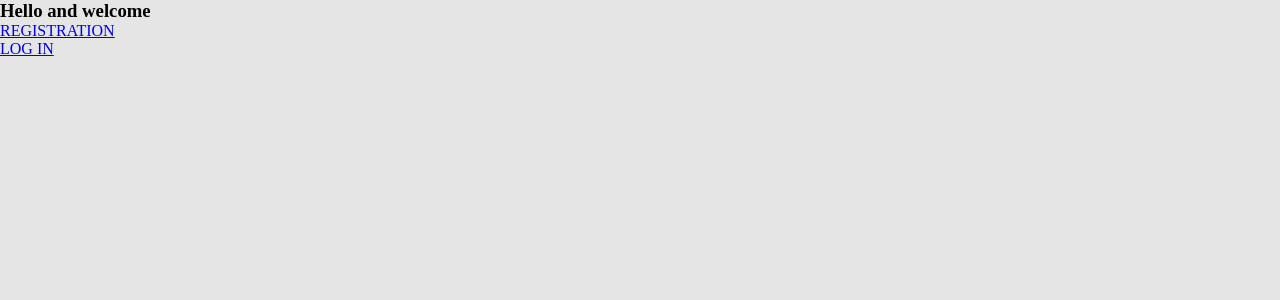
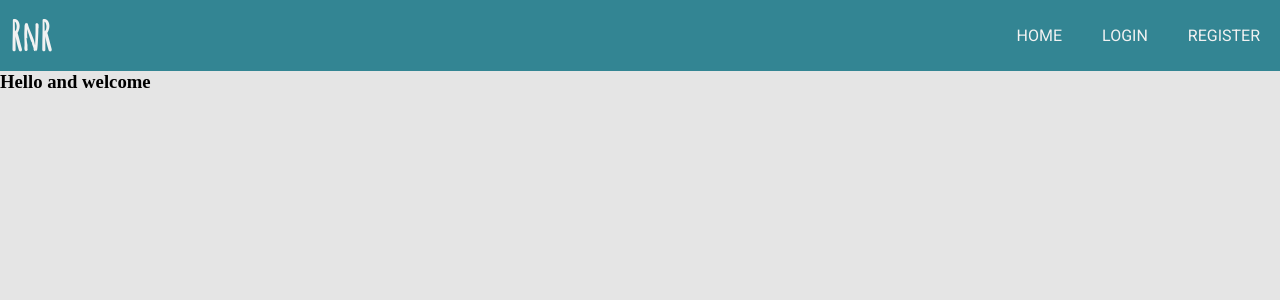
Before and after one commit to Fr1endly/BookClient, a React (Vite) app: page / in a window 1280 px wide. Shown: the top 300 px of the page. Built offline with nearby package versions, Linux system fonts and the light colour scheme; no server answers.

Commit message:
Added redirect after login and registration

```diff
--- a/src/App.css
+++ b/src/App.css
@@ -1,3 +1,7 @@
+@import url('https://fonts.googleapis.com/css?family=Amatic+SC&display=swap');
+@import url('https://fonts.googleapis.com/css?family=Roboto&display=swap');
+
+
 body {
     bACKGROUND:#E5E5E5;
 }
@@ -18,3 +22,28 @@ body {
     font-size: 1em;
 
 }
+
+.navbar {
+    display: flex;
+    justify-content: space-between;
+    align-items: center;
+    background: #338593;
+    color: 	#f2f2f2;
+}
+
+.logo {
+    font-family: 'Amatic SC';
+    padding: 10px 10px;
+    font-weight: 700;
+    font-size: 2.5em;
+}
+
+.nav-links {
+    font-family: 'Roboto', 'Arial';
+    text-transform: uppercase;
+    list-style: none;
+}
+.nav-links  li{
+    display: inline-block;
+    padding: 0px 20px;
+}
--- a/src/App.js
+++ b/src/App.js
@@ -4,6 +4,7 @@ import { Provider } from 'react-redux';
 import Register from './components/auth/Register';
 import Landing from './components/layout/landing';
 import Login from './components/auth/Login'
+import Navbar from './components/layout/navbar'
 import './App.css';
 import setAuthToken from './utils/setAuthToken';
 import store from './store';
@@ -21,6 +22,7 @@ export default () => {
   return(
     <Provider store={store}>
       <Router>
+        <Navbar />
         <Fragment>
           <Switch>
             <Route exact path='/' component={Landing}/>
--- a/src/components/auth/Login.js
+++ b/src/components/auth/Login.js
@@ -1,8 +1,9 @@
 import React, { Fragment, useState } from 'react';
 import { login  } from '../../actions/auth';
 import { connect } from 'react-redux';
+import { Redirect } from 'react-router-dom';
 
-function Login({ login }) {
+function Login({ login, isAuthenicated }) {
     const [formData, setFormData] = useState({
         email: '',
         password: '',
@@ -20,6 +21,10 @@ function Login({ login }) {
     const onSubmit = (e) => {
         e.preventDefault();
         login({ email, password})
+    }
+
+    if(isAuthenicated) {
+        return <Redirect to='/' />
     }
 
     return (
@@ -54,7 +59,11 @@ function Login({ login }) {
     )
 }
 
+const mapStateToProps = state => ({
+    isAuthenicated: state.auth.isAuthenicated
+})
+
 export default connect(
-    null,
+    mapStateToProps,
     { login }
 )(Login)
--- a/src/components/auth/Register.js
+++ b/src/components/auth/Register.js
@@ -1,8 +1,9 @@
 import React, { Fragment, useState } from 'react';
 import { register  } from '../../actions/auth';
 import { connect } from 'react-redux';
+import { Redirect } from 'react-router-dom'
 
-function Register({ register }) {
+function Register({ register, isAuthenicated }) {
     const [formData, setFormData] = useState({
         email: '',
         name: '',
@@ -26,6 +27,10 @@ function Register({ register }) {
         } else {
             register({ name, email, password})
         }
+    }
+
+    if(isAuthenicated) {
+        return <Redirect to='/' />
     }
 
     return (
@@ -78,7 +83,11 @@ function Register({ register }) {
     )
 }
 
+const mapStateToProps = state => ({
+    isAuthenicated: state.auth.isAuthenicated
+})
+
 export default connect(
-    null,
+    mapStateToProps,
     { register }
 )(Register)
--- a/src/components/layout/landing.js
+++ b/src/components/layout/landing.js
@@ -5,13 +5,6 @@ export default function landing() {
     return (
         <div>
             <h3>Hello and welcome</h3>
-            <Link to='/register'>
-                REGISTRATION
-            </Link>
-            <br></br>
-            <Link to='/login'>
-                LOG IN
-            </Link>
         </div>
     )
 }
--- /dev/null
+++ b/src/components/layout/navbar.js
@@ -0,0 +1,15 @@
+import React from 'react'
+import { Link } from 'react-router-dom';
+
+export default function navbar() {
+    return (
+        <div className='navbar'>
+            <span className='logo'>RnR</span>
+            <ul className='nav-links'>
+                <li><Link to='/'>Home</Link></li>
+                <li><Link to='/login'>Login</Link></li>
+                <li><Link to='/register'>Register</Link></li>
+            </ul>
+        </div>
+    )
+}
--- a/src/index.css
+++ b/src/index.css
@@ -1,3 +1,8 @@
+a, a:hover, a:focus, a:active {
+    text-decoration: none;
+    color: inherit;
+}
+
 html, body #root {
     height: 100vh;
     width: 100vw;
```
Also changed, not shown: 1 other file (tests, documents, lock files or other folders).
